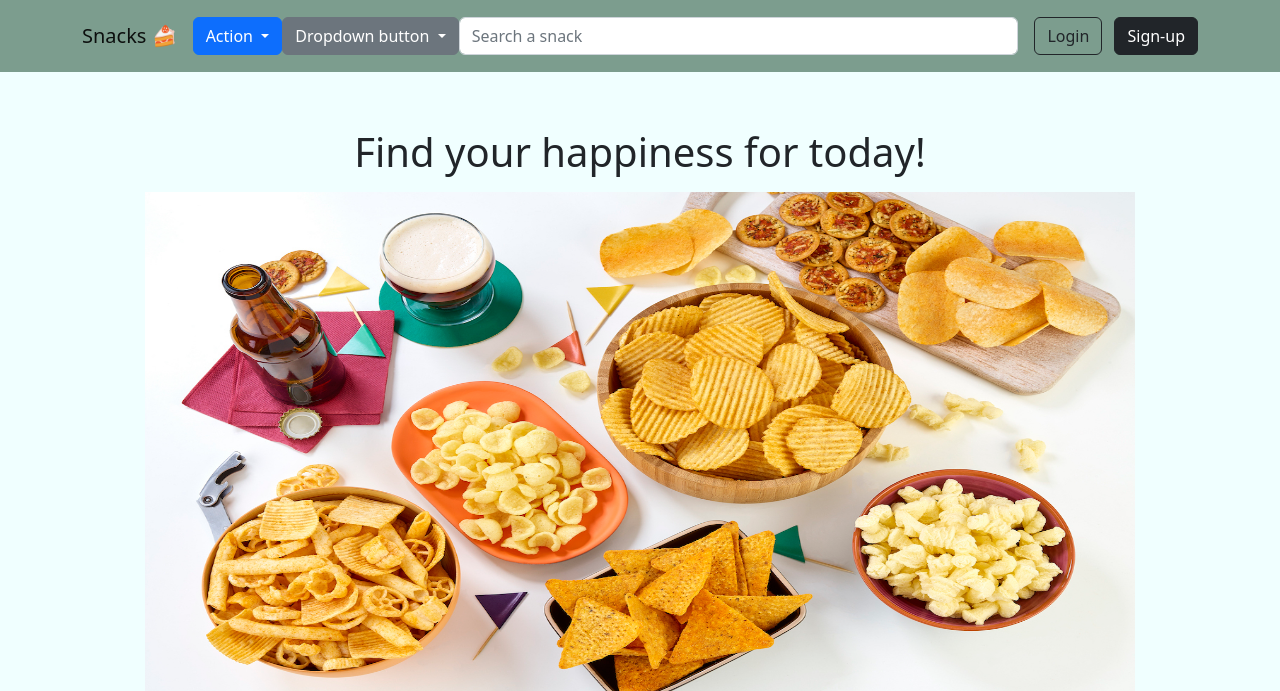
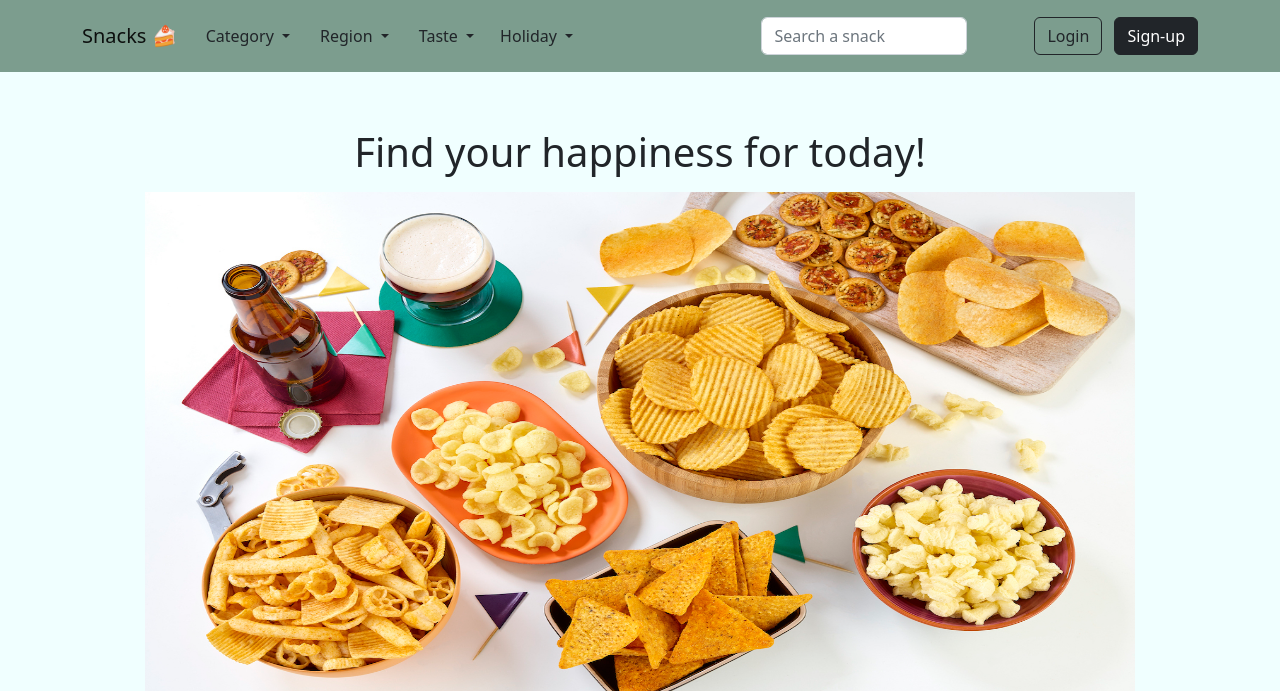
Before and after one commit to CeciliaRuiSun/FSND-Capstone, a Flask app: page / in a window 1280 px wide. Shown: the top 691 px of the page. Run offline with Flask 2, Linux system fonts and the light colour scheme; some libraries are stand-ins or nearby versions.

Commit message:
Updated main page frontend

```diff
--- a/templates/layouts/main.html
+++ b/templates/layouts/main.html
@@ -45,30 +45,53 @@
 
         <a class="navbar-brand" href="#">Snacks 🍰 </a>
 
-        <div class="btn-group">
-          <button type="button" class="btn btn-primary dropdown-toggle" data-mdb-toggle="dropdown" aria-expanded="false">
-            Action
+        <div class="dropdown">
+          <button class="btn dropdown-toggle" type="button" data-bs-toggle="dropdown" aria-expanded="false">
+            Category
           </button>
           <ul class="dropdown-menu">
             <li><a class="dropdown-item" href="#">Action</a></li>
             <li><a class="dropdown-item" href="#">Another action</a></li>
             <li><a class="dropdown-item" href="#">Something else here</a></li>
-            <li><a class="dropdown-item" href="#">Separated link</a></li>
           </ul>
         </div>
 
         <div class="dropdown">
-          <button class="btn btn-secondary dropdown-toggle" type="button" id="dropdownMenuButton" data-toggle="dropdown" aria-haspopup="true" aria-expanded="false">
-            Dropdown button
+          <button class="btn dropdown-toggle mx-1" type="button" data-bs-toggle="dropdown" aria-expanded="false">
+            Region
           </button>
-          <div class="dropdown-menu" aria-labelledby="dropdownMenuButton">
-            <a class="dropdown-item" href="#">Action</a>
-            <a class="dropdown-item" href="#">Another action</a>
-            <a class="dropdown-item" href="#">Something else here</a>
-          </div>
+          <ul class="dropdown-menu">
+            <li><a class="dropdown-item" href="#">Action</a></li>
+            <li><a class="dropdown-item" href="#">Another action</a></li>
+            <li><a class="dropdown-item" href="#">Something else here</a></li>
+          </ul>
         </div>
 
-        <form class="col-auto col-lg mb-3 mb-lg-0 me-lg-3" role="search">
+        <div class="dropdown">
+          <button class="btn dropdown-toggle" type="button" data-bs-toggle="dropdown" aria-expanded="false">
+            Taste
+          </button>
+          <ul class="dropdown-menu">
+            <li><a class="dropdown-item" href="#">Action</a></li>
+            <li><a class="dropdown-item" href="#">Another action</a></li>
+            <li><a class="dropdown-item" href="#">Something else here</a></li>
+          </ul>
+        </div>
+
+        <div class="dropdown">
+          <button class="btn dropdown-toggle" type="button" data-bs-toggle="dropdown" aria-expanded="false">
+            Holiday
+          </button>
+          <ul class="dropdown-menu">
+            <li><a class="dropdown-item" href="#">Action</a></li>
+            <li><a class="dropdown-item" href="#">Another action</a></li>
+            <li><a class="dropdown-item" href="#">Something else here</a></li>
+          </ul>
+        </div>
+
+
+        <!-- <form class="col-auto col-lg mb-3 mb-lg-0 me-lg-3 mx-3" role="search"> -->
+        <form class="d-none d-md-inline-block form-inline ms-auto me-0 me-md-3 my-2 my-md-0" role="search">
           <input type="search" class="form-control" placeholder="Search a snack" aria-label="Search">
         </form>
 
```
